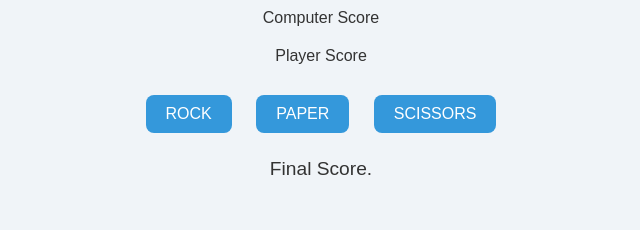
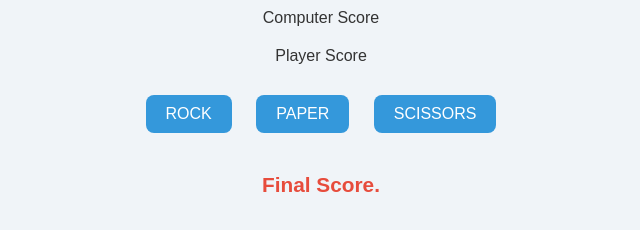
Before and after one commit to MosesButera/rock_paper_scissors, a plain HTML site: page index.html in a window 1280 px wide. Shown: the part 106-336 px from the top of the page, without its empty margins (319-959 px from the left). Drawn offline with Linux system fonts and the light colour scheme.

Commit message:
Enhance final result message to stand out clearly at game end
Uses bold red text and extra spacing to ensure game-over message is easy to notice.

```diff
--- a/index.css
+++ b/index.css
@@ -51,3 +51,11 @@
 .my-button:hover {
     background-color: #2980b9;
 }
+
+/* Final result message */
+.result {
+    font-size: 1.3em;
+    font-weight: bold;
+    color: #e74c3c;
+    margin-top: 30px;
+}
```
